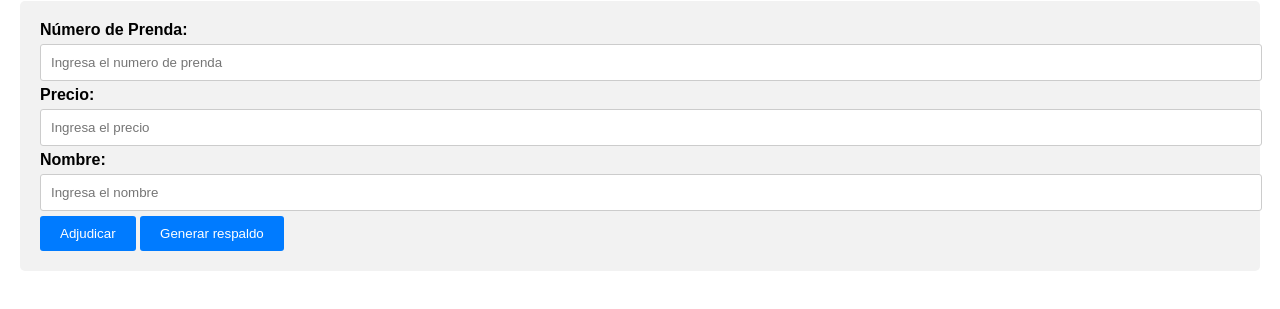
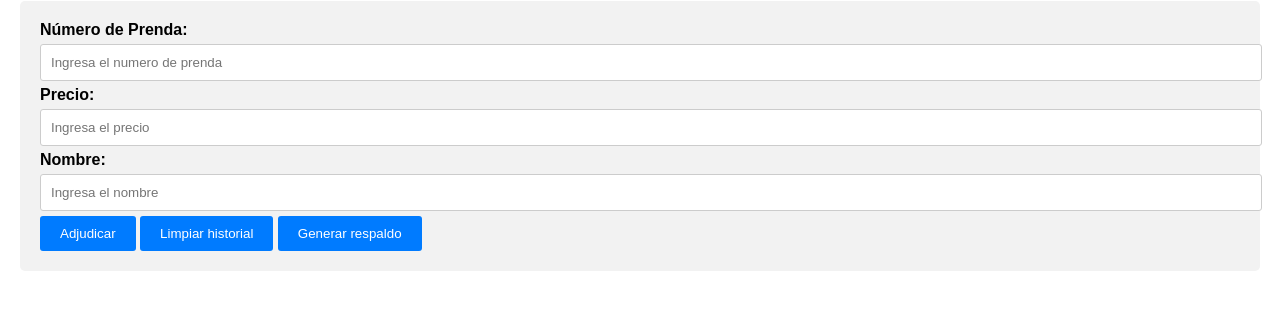
Before and after one commit to y1np1/webmama, a plain HTML site: page index.html in a window 1280 px wide. Shown: the part 99-408 px from the top of the page. Drawn offline with Linux system fonts and the light colour scheme.

Commit message:
index.html

```diff
--- a/index.html
+++ b/index.html
@@ -19,7 +19,7 @@
         <input type="text" id="nombre" placeholder="Ingresa el nombre">
 
         <button onclick="addOrder()">Adjudicar</button>
-        <!-- <button onclick="clearHistory()">Limpiar historial</button> -->
+        <button onclick="clearHistory()">Limpiar historial</button>
         <button onclick="generateTxtFile()">Generar respaldo</button>
 
     </div>
```
